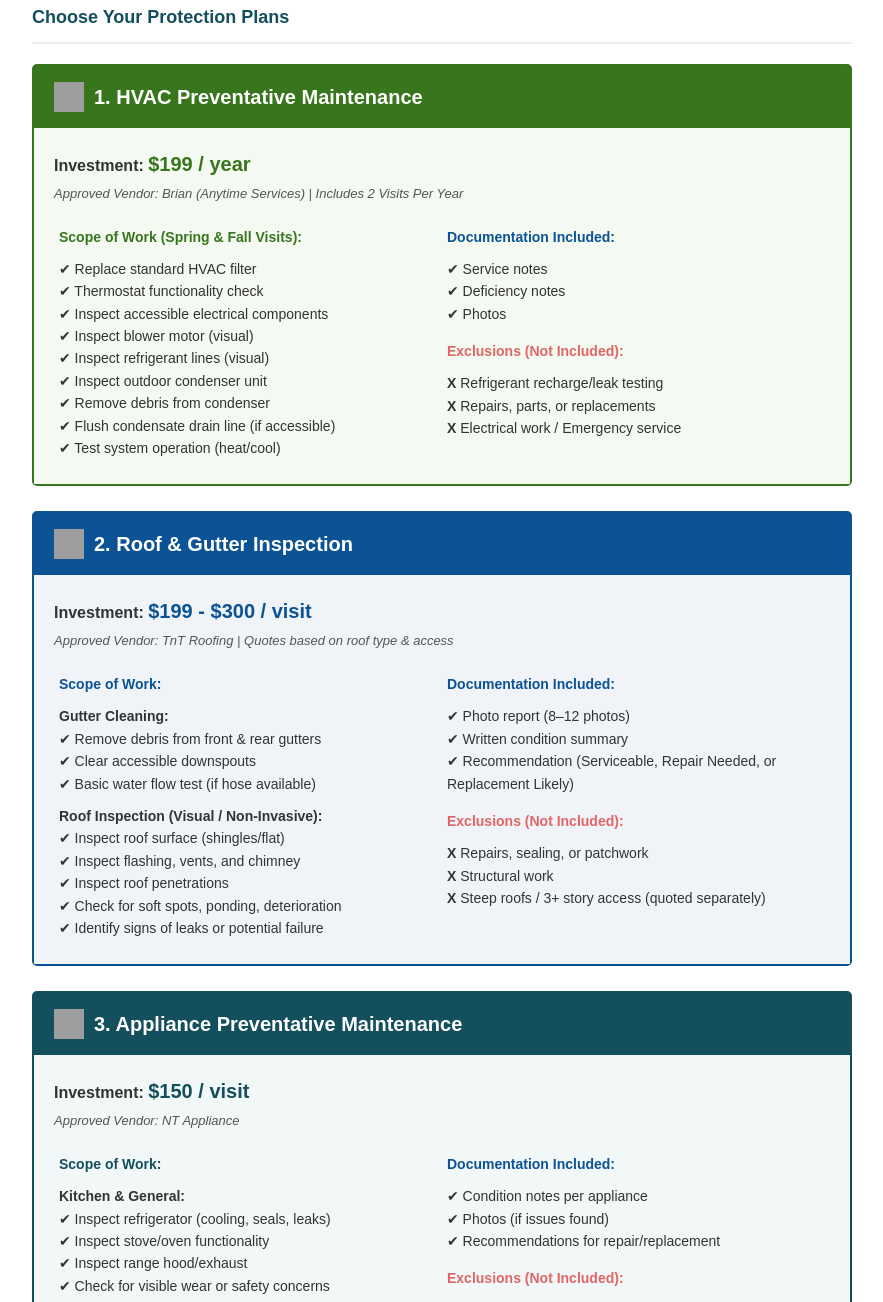
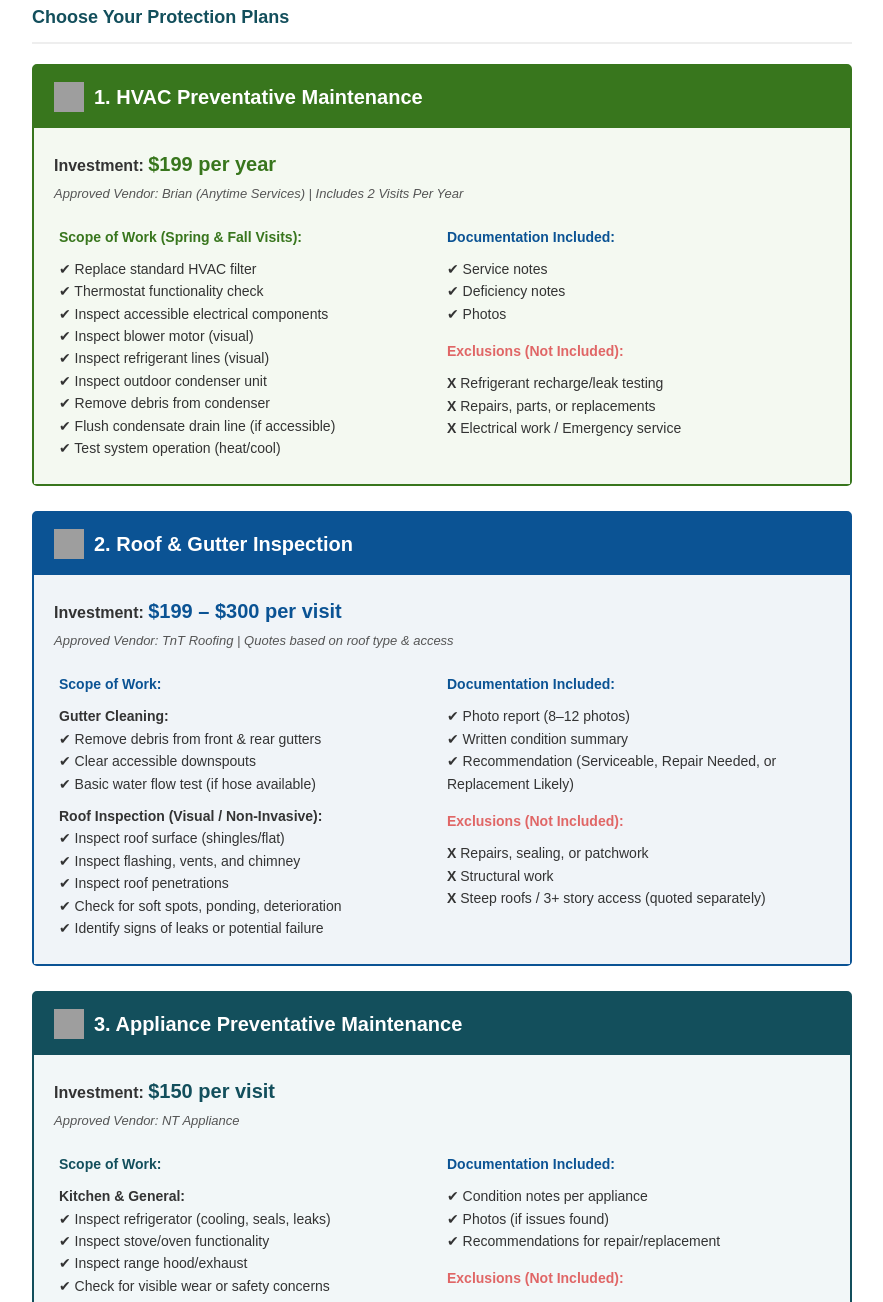
Before and after one commit to PropertyWizeOperations/Preventive-Maintenance-Plans, a plain HTML site: page index.html in a window 1280 px wide. Shown: the part 564-1866 px from the top of the page, without its empty margins (198-1081 px from the left). Drawn offline with Linux system fonts and the light colour scheme; grey boxes are pictures that could not be loaded.

Commit message:
Change 'year' and '-' to 'per year' and '–'

```diff
--- a/index.html
+++ b/index.html
@@ -55,7 +55,7 @@
         </tr>
         <tr>
           <td style="padding: 20px; background-color: #f4f9f1;">
-            <p style="margin: 0 0 15px 0; font-size: 16px;"><strong>Investment:</strong> <span style="font-size: 20px; color: #38761d; font-weight: bold;">$199 / year</span><br>
+            <p style="margin: 0 0 15px 0; font-size: 16px;"><strong>Investment:</strong> <span style="font-size: 20px; color: #38761d; font-weight: bold;">$199 per year</span><br>
             <span style="font-size: 13px; color: #555555;"><em>Approved Vendor: Brian (Anytime Services) | Includes 2 Visits Per Year</em></span></p>
 
             <table width="100%" cellpadding="5" cellspacing="0" border="0" style="font-size: 14px;">
@@ -106,7 +106,7 @@
         </tr>
         <tr>
           <td style="padding: 20px; background-color: #f0f4f8;">
-            <p style="margin: 0 0 15px 0; font-size: 16px;"><strong>Investment:</strong> <span style="font-size: 20px; color: #0b5394; font-weight: bold;">$199 - $300 / visit</span><br>
+            <p style="margin: 0 0 15px 0; font-size: 16px;"><strong>Investment:</strong> <span style="font-size: 20px; color: #0b5394; font-weight: bold;">$199 – $300 per visit</span><br>
             <span style="font-size: 13px; color: #555555;"><em>Approved Vendor: TnT Roofing | Quotes based on roof type & access</em></span></p>
 
             <table width="100%" cellpadding="5" cellspacing="0" border="0" style="font-size: 14px;">
@@ -158,7 +158,7 @@
         </tr>
         <tr>
           <td style="padding: 20px; background-color: #f2f7f8;">
-            <p style="margin: 0 0 15px 0; font-size: 16px;"><strong>Investment:</strong> <span style="font-size: 20px; color: #134f5c; font-weight: bold;">$150 / visit</span><br>
+            <p style="margin: 0 0 15px 0; font-size: 16px;"><strong>Investment:</strong> <span style="font-size: 20px; color: #134f5c; font-weight: bold;">$150 per visit</span><br>
             <span style="font-size: 13px; color: #555555;"><em>Approved Vendor: NT Appliance</em></span></p>
 
             <table width="100%" cellpadding="5" cellspacing="0" border="0" style="font-size: 14px;">
```
